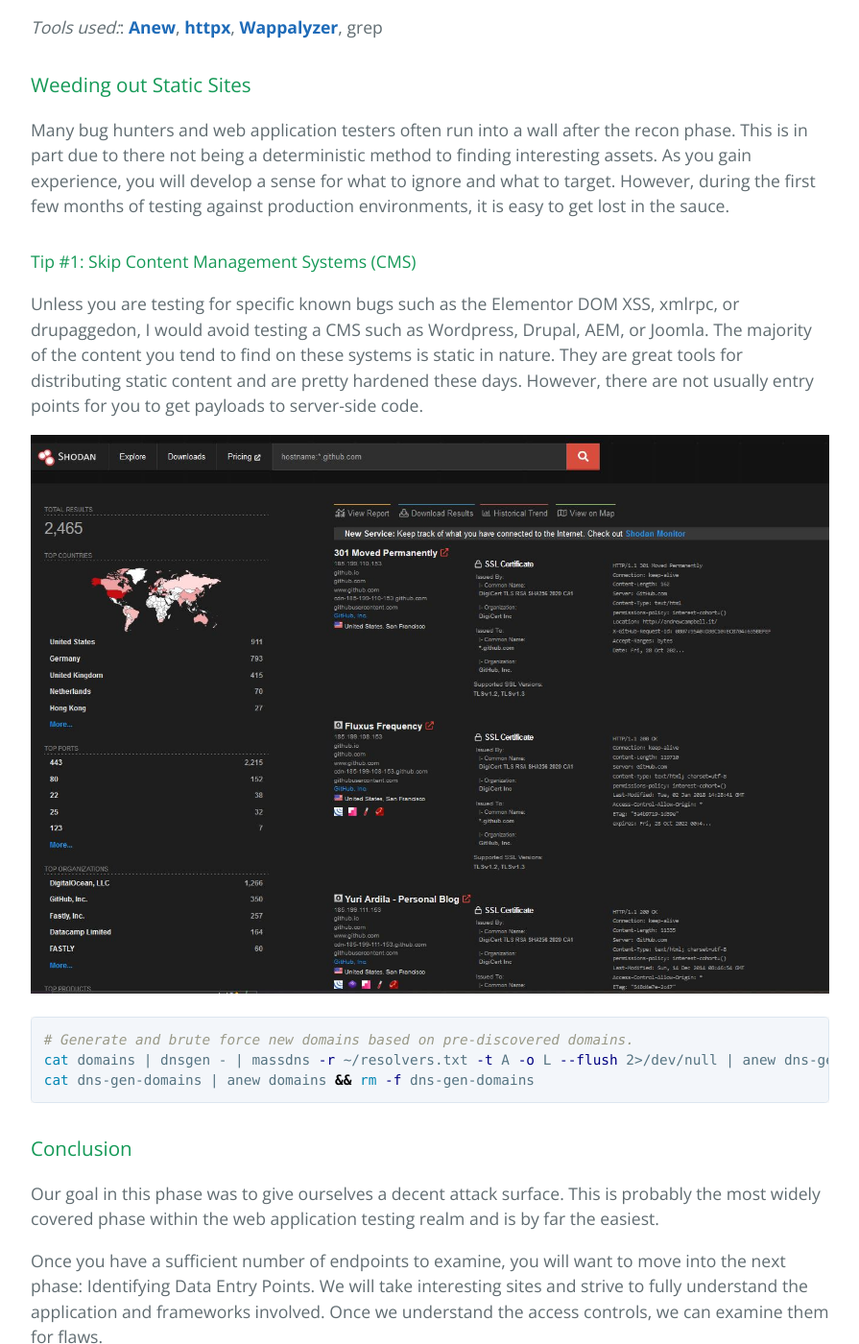
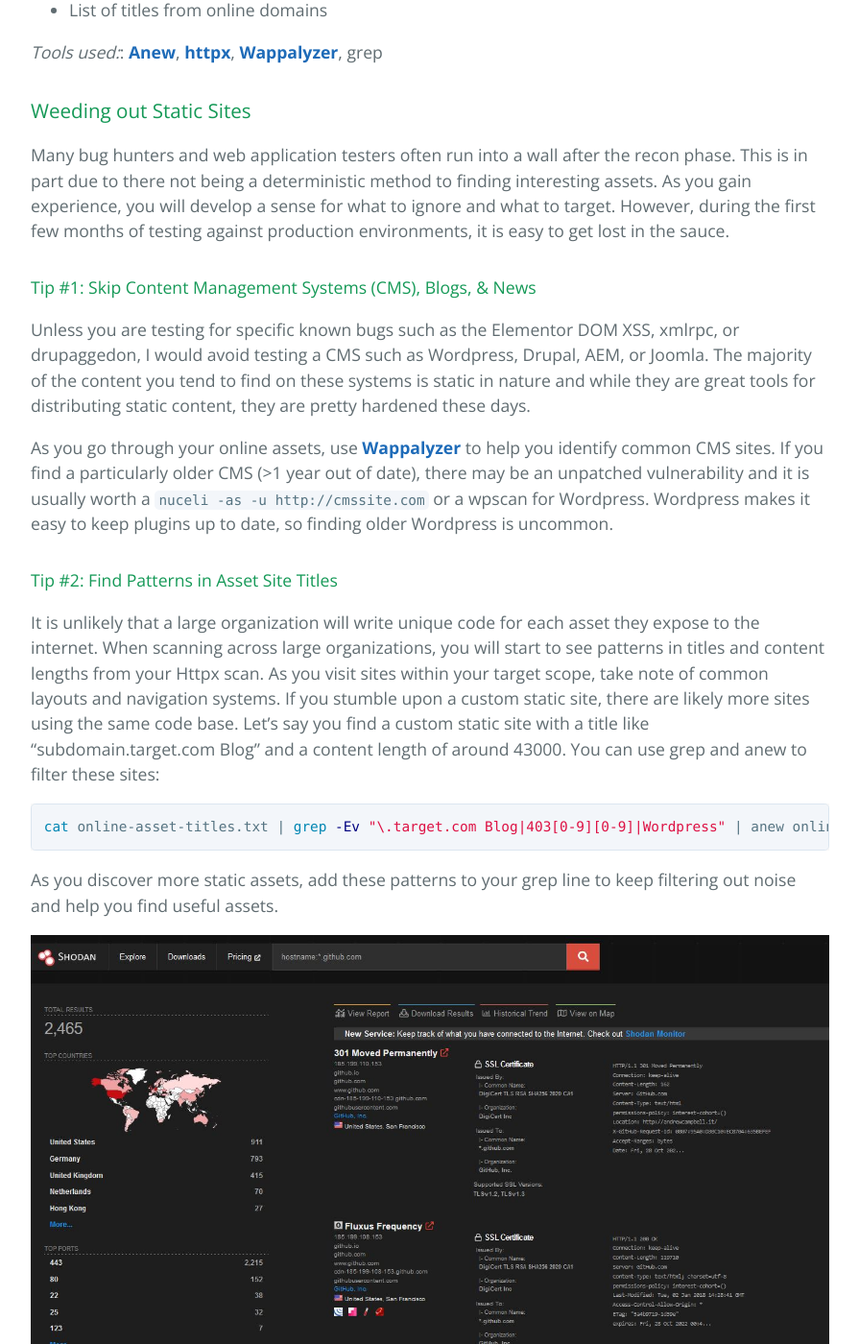
Before and after one commit to AustinCundiff/AustinCundiff.github.io, a Jekyll site: the page built from _posts/2023-05-19-application-hacker-methodology-2.md, in a window 1280 px wide and 1400 px high, scrolled down 1411 px. Shown: the whole window at 96% size, without its empty margins (192-1087 px from the left). Built offline with Jekyll 4.4.1, drawn with Linux system fonts in a browser that asks for light colours; some of the changed text lies outside the part shown.

Commit message:
Update 2023-05-19-application-hacker-methodology-2.md

````diff
--- a/_posts/2023-05-19-application-hacker-methodology-2.md
+++ b/_posts/2023-05-19-application-hacker-methodology-2.md
@@ -25,7 +25,7 @@
 ## Filtering Out the Noise
 
 ### Our Goals for this phase
-
+* Manually visit each online domain
 * Find and remove static assets that are unlikely to provide us a way of interacting in a meaningful way
 * Curate a list of interesting assets to examine
 
@@ -41,11 +41,23 @@
 Many bug hunters and web application testers often run into a wall after the recon phase. This is in part due to there not being a deterministic method to finding interesting assets. As you gain experience, you will
 develop a sense for what to ignore and what to target. However, during the first few months of testing against production environments, it is easy to get lost in the sauce.
 
-#### Tip \#1: Skip Content Management Systems (CMS)
+#### Tip \#1: Skip Content Management Systems (CMS), Blogs, & News
 
-Unless you are testing for specific known bugs such as the Elementor DOM XSS, xmlrpc, or drupaggedon, I would avoid testing a CMS such as Wordpress, Drupal, AEM, or Joomla. The majority of the content you tend to find on these
-systems is static in nature. They are great tools for distributing static content and are pretty hardened these days. However, there are not usually entry points for you to get payloads to server-side code.
+Unless you are testing for specific known bugs such as the Elementor DOM XSS, xmlrpc, or drupaggedon, I would avoid testing a CMS such as Wordpress, Drupal, AEM, or Joomla. The majority of the content you tend to find on these systems is static in nature and while they are great tools for distributing static content, they are pretty hardened these days.
 
+As you go through your online assets, use [**Wappalyzer**](https://addons.mozilla.org/en-US/firefox/addon/wappalyzer/) to help you identify common CMS sites. If you find a particularly older CMS (>1 year out of date), there may be an unpatched vulnerability and it is usually worth a `nuceli -as -u http://cmssite.com` or a wpscan for Wordpress. Wordpress makes it easy to keep plugins up to date, so finding older Wordpress is uncommon.
+
+#### Tip \#2: Find Patterns in Asset Site Titles
+
+It is unlikely that a large organization will write unique code for each asset they expose to the internet. When scanning across large organizations, you will start to see patterns in titles and
+content lengths from your Httpx scan. As you visit sites within your target scope, take note of common layouts and navigation systems. If you stumble upon a custom static site, there are likely more
+sites using the same code base. Let's say you find a custom static site with a title like "subdomain.target.com Blog" and a content length of around 43000. You can use grep and anew to filter these sites:
+
+```sh
+cat online-asset-titles.txt | grep -Ev "\.target.com Blog|403[0-9][0-9]|Wordpress" | anew online-asset-titles-no-blogs.txt
+```
+
+As you discover more static assets, add these patterns to your grep line to keep filtering out noise and help you find useful assets.
 
 
 ![Shodan Query](/assets/shodan-query.JPG)
````
